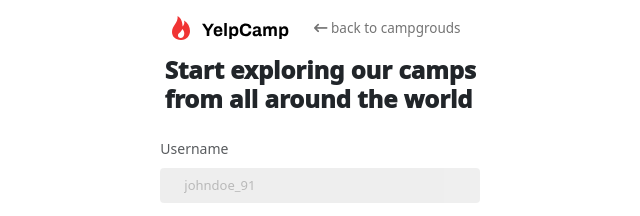
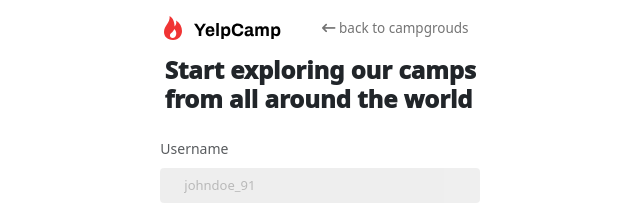
Before and after one commit to Diamond-Ali1/Yelpcamp, a plain HTML site: page login.html in a window 1280 px wide. Shown: the top 216 px of the page, 65-705 px from the left. Drawn offline with nearby package versions, Linux system fonts and the light colour scheme.

Commit message:
Update login.html

```diff
--- a/login.html
+++ b/login.html
@@ -17,7 +17,7 @@
 			 																<nav class=" navbar navbar-light navbar-expand  ms-4">
 			 																				<div class="navbar-brand "><a href="index.html"><img src="./Assets/Logo.svg" alt="logo"></a></div>
 			 																				<ul class="navbar-nav">
-			 																				<li id="arrow" class="nav-item "><a href="Search page.html" class="nav-link"> <i class="fa-solid fa-arrow-left-long"></i>    back to campgrouds</a></li>
+			 																				<li id="arrow" class="nav-item ms-3 "><a href="Search page.html" class="nav-link"> <i class="fa-solid fa-arrow-left-long"></i>    back to campgrouds</a></li>
 			 																</ul>
 			 												</nav>
 			 																<h1 id="h11" class="ps-4  "> Start exploring our camps<br> from all around the world</h1>
```
